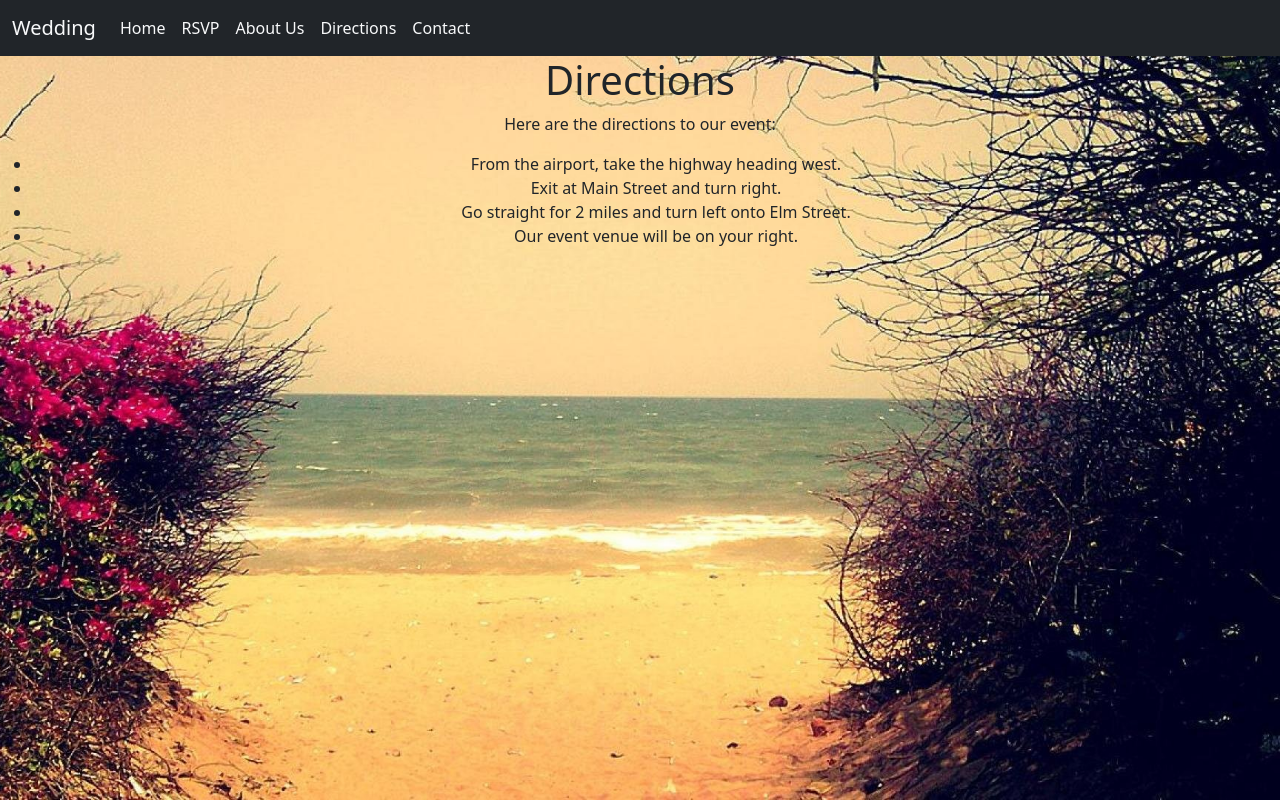
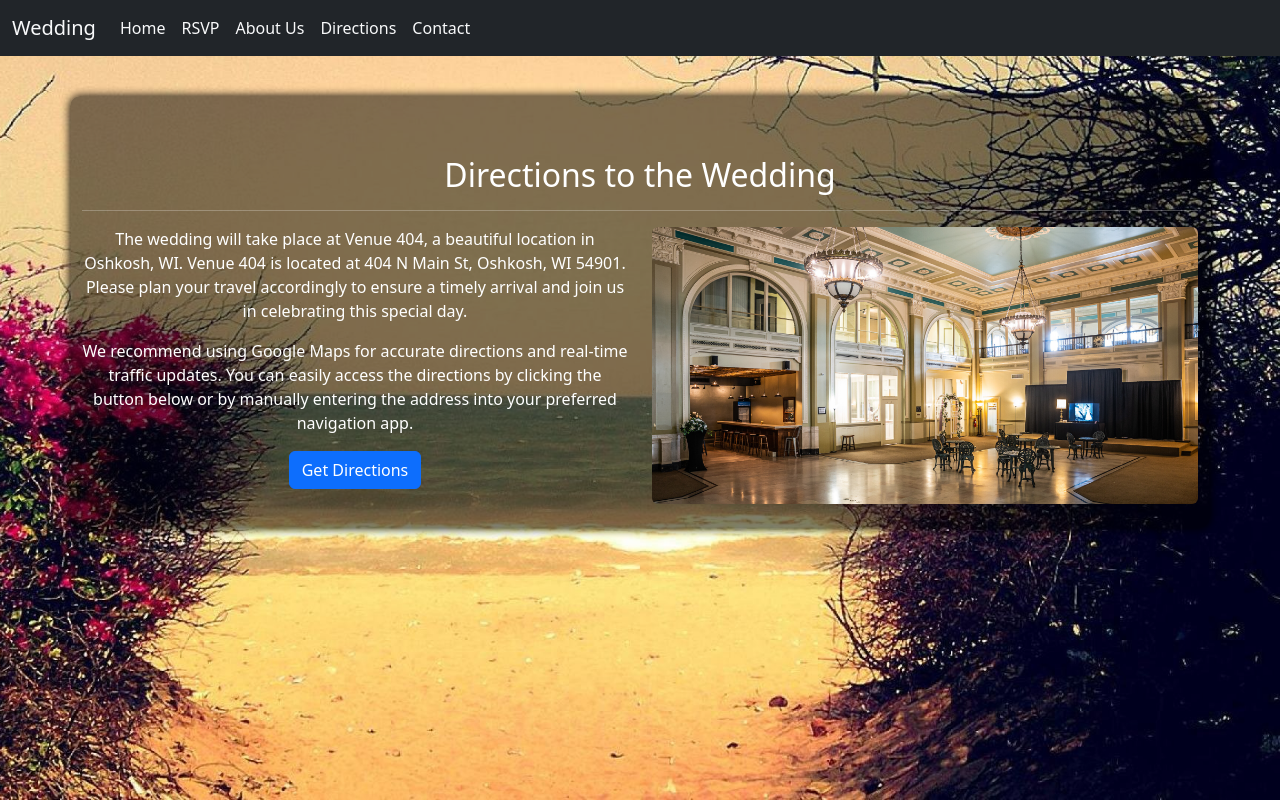
Before and after one commit to Kyle-Kundinger/WeddingRSVP, a React (Create React App) app in the folder client/: page /directions in a window 1280 px wide. Built offline with nearby package versions, Linux system fonts and the light colour scheme.

Commit message:
updated directions page

```diff
--- a/client/src/App.js
+++ b/client/src/App.js
@@ -9,6 +9,7 @@ import Home from './components/home';
 import Services from './components/services';
 import oceanImage from './images/ocean.jpg';
 import Rsvp from './components/rsvp';
+import Directions from './components/directions';
 
 function App() {
   return (
@@ -28,7 +29,7 @@ function App() {
           <Routes>
             <Route exact path="/" element={<Home />} />
             <Route path="/about" element={<About />} />
-            <Route path="/directions" element={<Services />} />
+            <Route path="/directions" element={<Directions />} />
             <Route path="/contact" element={<Contact />} />
             <Route path="/rsvp" element={<Rsvp />} />
           </Routes>
--- a/client/src/components/directions.js
+++ b/client/src/components/directions.js
@@ -1,18 +1,45 @@
-import React from "react";
+import React from 'react';
+import venue404 from '../images/venue404.jpg';
 
 function Directions() {
-    return (
-      <div>
-        <h1>Directions</h1>
-        <p>Here are the directions to our event:</p>
-        <ul>
-          <li>From the airport, take the highway heading west.</li>
-          <li>Exit at Main Street and turn right.</li>
-          <li>Go straight for 2 miles and turn left onto Elm Street.</li>
-          <li>Our event venue will be on your right.</li>
-        </ul>
+  return (
+    <div className="container" style={{
+      paddingTop: '60px',
+      color: 'white',
+      backgroundColor: 'rgba(0, 0, 0, 0.5)',
+      marginTop: '40px',
+      boxShadow: '0 0 10px rgba(0, 0, 0, 1)',
+      borderRadius: '10px',
+    }}>
+      <h2>Directions to the Wedding</h2>
+      <hr />
+      <div className="row">
+        <div className="col-md-6 mb-4">
+          <p>
+            The wedding will take place at Venue 404, a beautiful location in Oshkosh, WI. Venue 404 is located at 404 N Main St, Oshkosh, WI 54901. Please plan your travel accordingly to ensure a timely arrival and join us in celebrating this special day.
+          </p>
+          <p>
+            We recommend using Google Maps for accurate directions and real-time traffic updates. You can easily access the directions by clicking the button below or by manually entering the address into your preferred navigation app.
+          </p>
+          <a
+            href="https://www.google.com/maps/dir//404+N+Main+St,+Oshkosh,+WI+54901"
+            target="_blank"
+            rel="noopener noreferrer"
+            className="btn btn-primary"
+          >
+            Get Directions
+          </a>
+        </div>
+        <div className="col-md-6">
+          <img
+            src={venue404}
+            alt="Venue 404"
+            className="img-fluid rounded mb-4"
+          />
+        </div>
       </div>
-    );
-  }
+    </div>
+  );
+}
 
 export default Directions;
```
Also changed, not shown: client/src/images/venue404.jpg (added).
